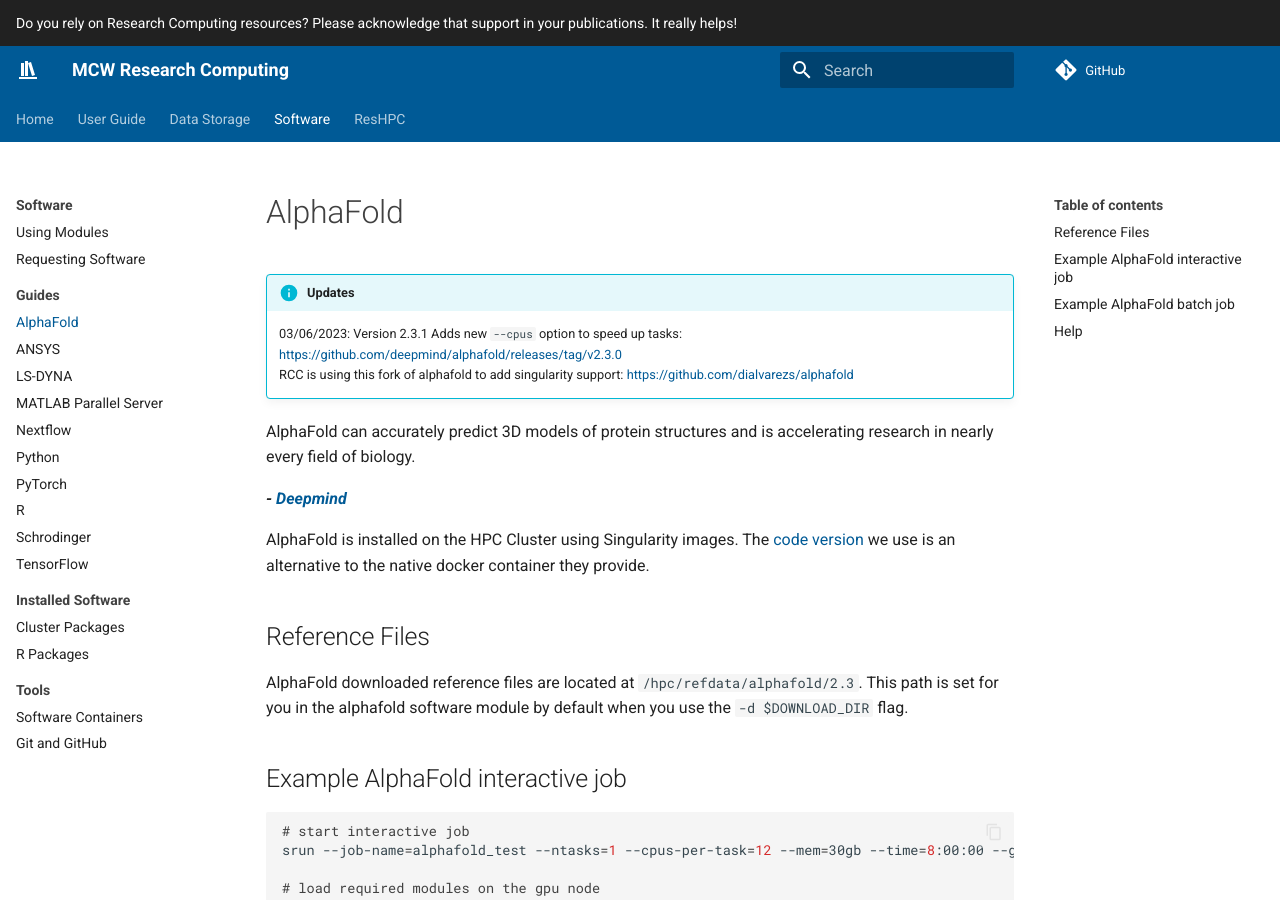
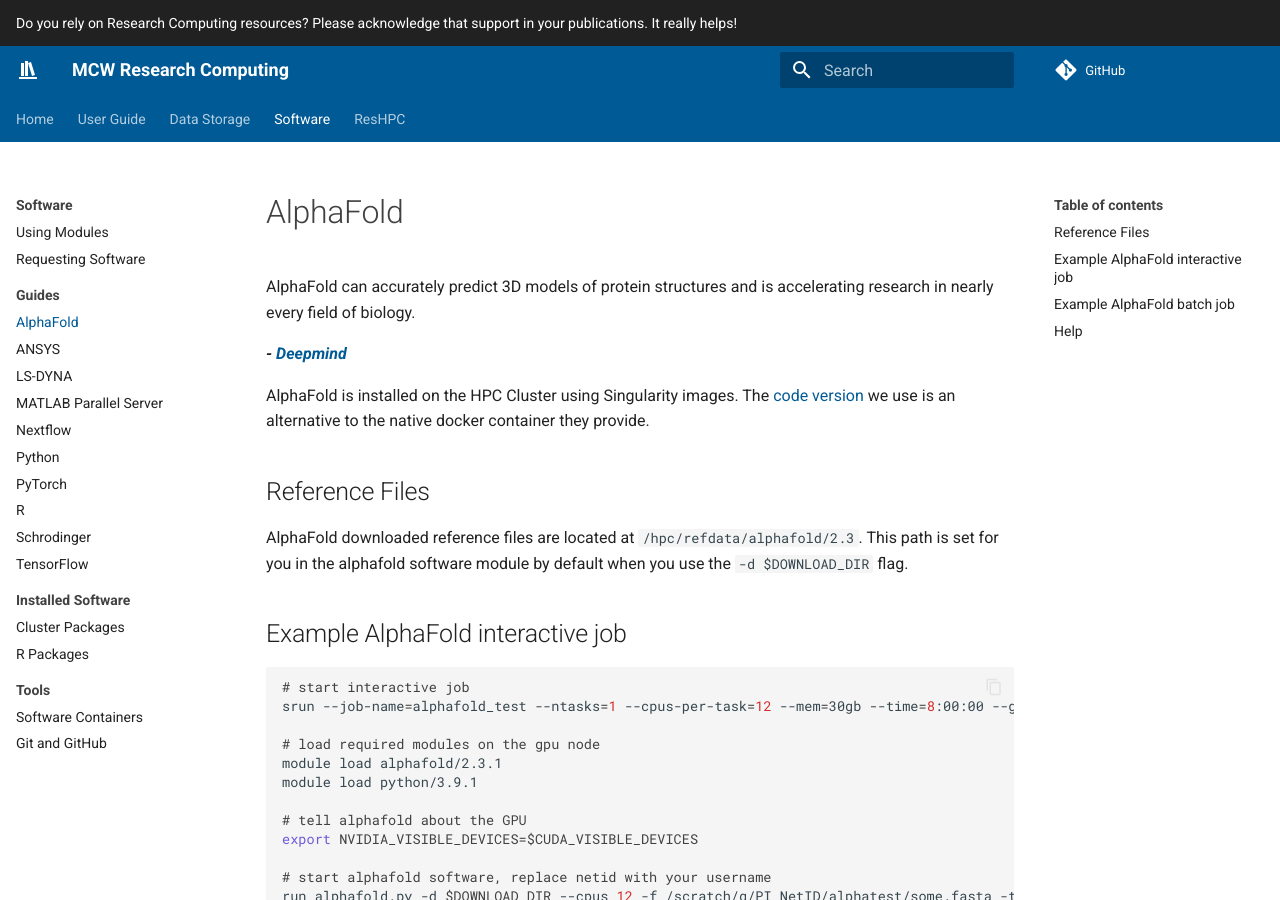
Before and after one commit to mcw-rcc/mcw-rcc.github.io, an MkDocs documentation site: the page built from docs/software/alphafold.md, in a window 1280 px wide and 900 px high. Built offline with MkDocs 1.6.1 and Material for MkDocs 9.7.7, drawn with Linux system fonts in a browser that asks for light colours; comment, search, counter and statistics services are not loaded.

Commit message:
Update alphafold.md

```diff
--- a/docs/software/alphafold.md
+++ b/docs/software/alphafold.md
@@ -1,8 +1,4 @@
 # AlphaFold
-
-!!! info "Updates"
-    03/06/2023: Version 2.3.1 Adds new `--cpus` option to speed up tasks: <https://github.com/deepmind/alphafold/releases/tag/v2.3.0>
-    RCC is using this fork of alphafold to add singularity support: <https://github.com/dialvarezs/alphafold>
 
 AlphaFold can accurately predict 3D models of protein structures and is accelerating research in nearly every field of biology.
 
```
